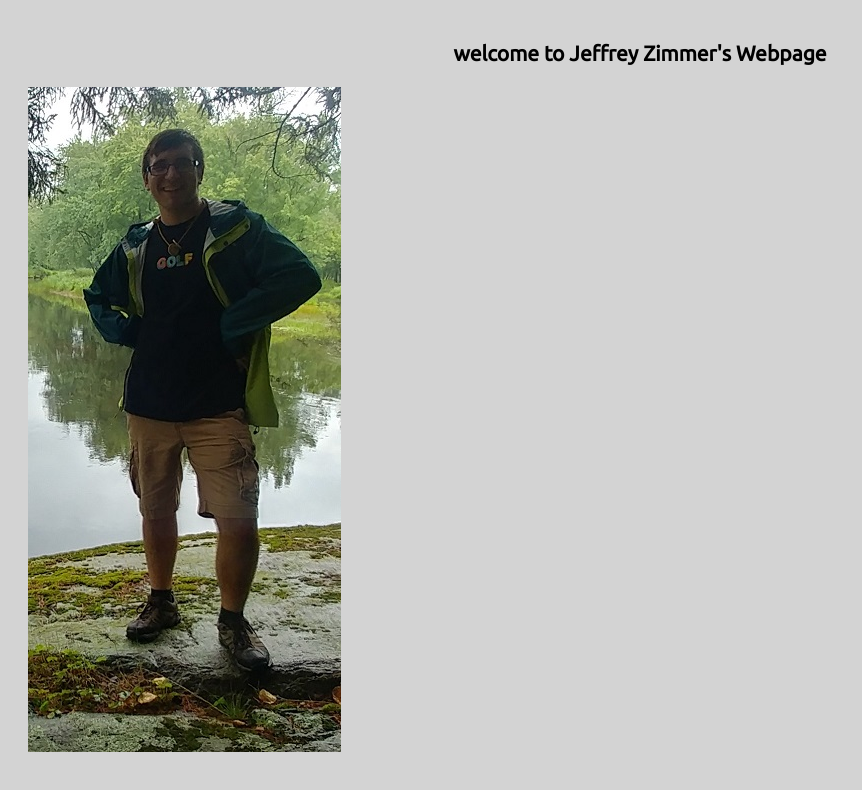
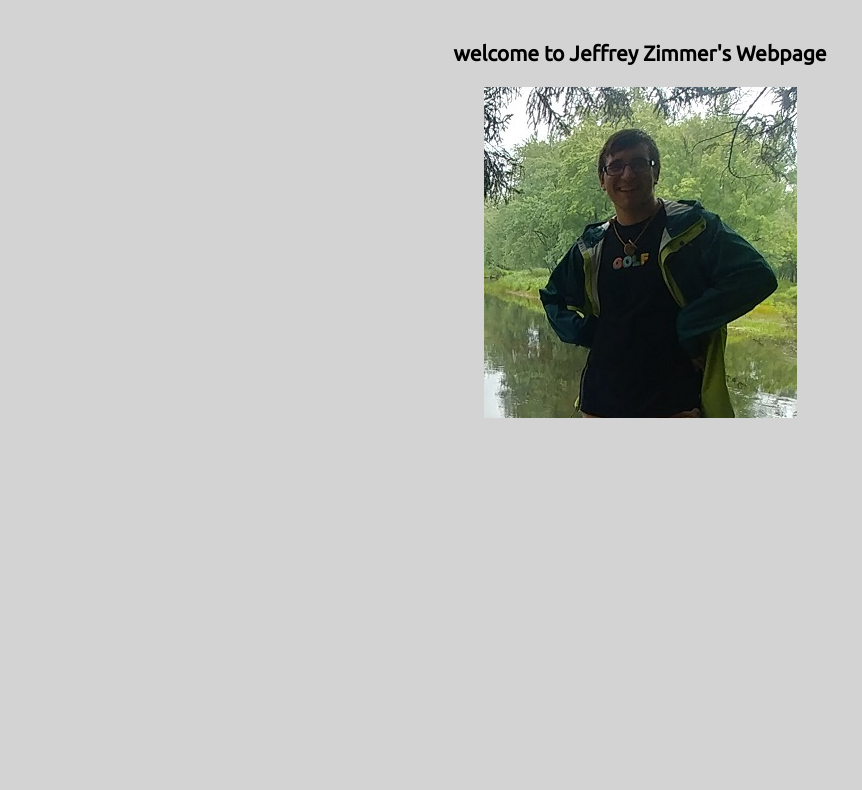
Before and after one commit to jzimmer5/jzimmer5.github.io, a plain HTML site: page index.html in a window 1280 px wide. Shown: the whole page, without its empty margins (0-862 px from the left). Drawn offline with Linux system fonts and the light colour scheme.

Commit message:
Changed the picture orientation

```diff
--- a/index.html
+++ b/index.html
@@ -8,6 +8,6 @@
     </head>
     <body>
         <h3>welcome to Jeffrey Zimmer's Webpage</h3>
-        <img src="images/0817181630_HDR.jpg" alt="A photo of Jeffrey Zimmer">
+        <img src="images/081718163_HDR.jpg" alt="A photo of Jeffrey Zimmer">
     </body>
 </html>
--- a/styles/style.css
+++ b/styles/style.css
@@ -5,6 +5,6 @@ html{
     padding: 20px;
 }
 
-h3{
+body{
     text-align: center;
 }
```
